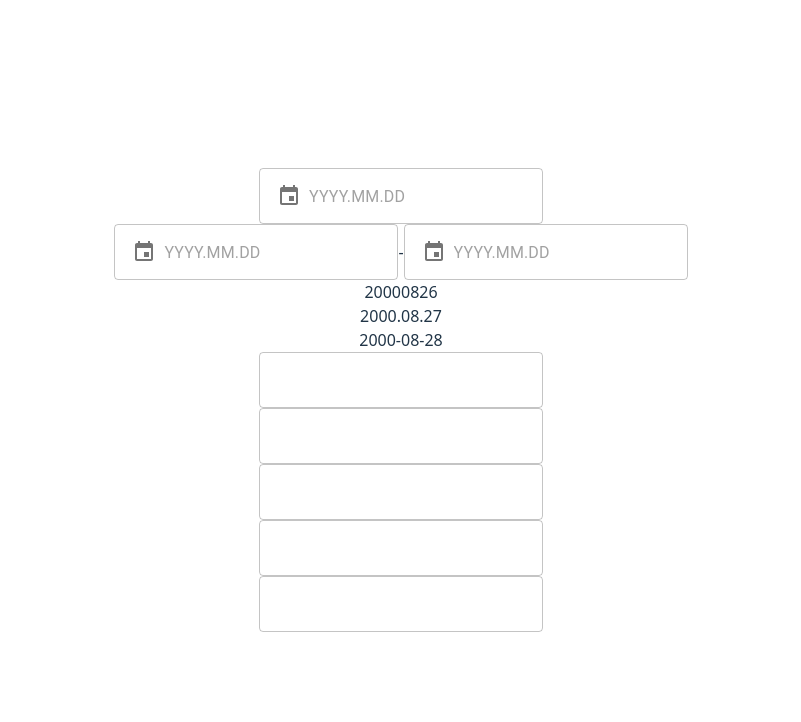
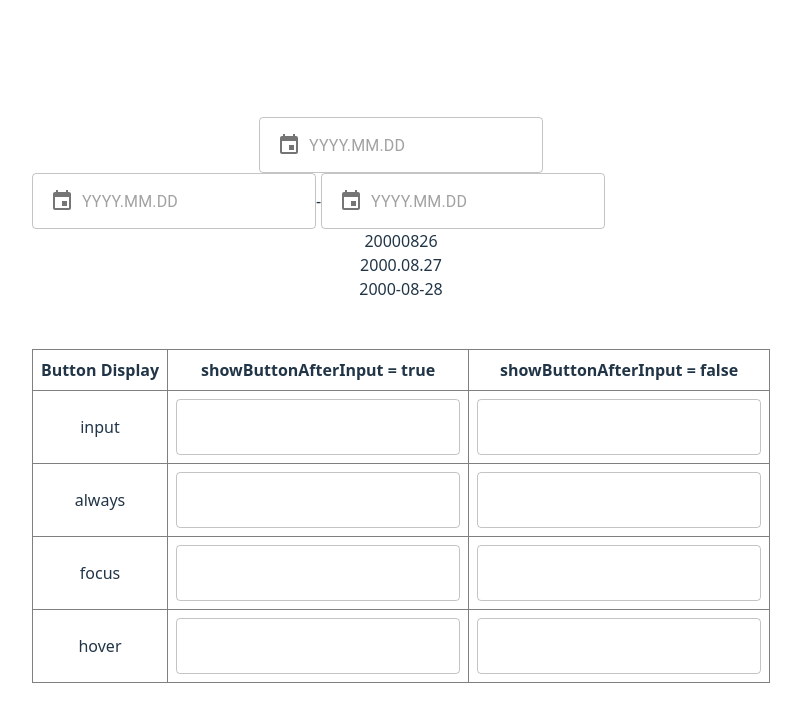
Before and after one commit to woneee46/datepicker, a React (Vite) app: page / in a window 1280 px wide. Shown: the top 722 px of the page, without its empty margins (239-1040 px from the left). Built offline with nearby package versions, Linux system fonts and the light colour scheme; some icons are missing.

Commit message:
feat: showButtonAfterInput prop 추가

```diff
--- a/src/App.tsx
+++ b/src/App.tsx
@@ -12,11 +12,40 @@ function App() {
        2000.08.27<br/>
        2000-08-28<br/>
      </div>
-      <ClearableTextField/><br/>
-      <ClearableTextField clearButtonDisplay={'always'}/><br/>
-      <ClearableTextField clearButtonDisplay={'focus'}/><br/>
-      <ClearableTextField clearButtonDisplay={'never'}/><br/>
-      <ClearableTextField clearButtonDisplay={'hover'}/>
+      <br/>
+      <br/>
+      <table border={1} cellPadding={8} style={{ borderCollapse: 'collapse', width: '100%' }}>
+        <thead>
+        <tr>
+          <th>Button Display</th>
+          <th>showButtonAfterInput = true</th>
+          <th>showButtonAfterInput = false</th>
+        </tr>
+        </thead>
+        <tbody>
+        <tr>
+          <td>input</td>
+          <td><ClearableTextField buttonDisplay="input" /></td>
+          <td><ClearableTextField buttonDisplay="input" showButtonAfterInput={false} /></td>
+        </tr>
+        <tr>
+          <td>always</td>
+          <td><ClearableTextField buttonDisplay="always" /></td>
+          <td><ClearableTextField buttonDisplay="always" showButtonAfterInput={false} /></td>
+        </tr>
+        <tr>
+          <td>focus</td>
+          <td><ClearableTextField buttonDisplay="focus" /></td>
+          <td><ClearableTextField buttonDisplay="focus" showButtonAfterInput={false} /></td>
+        </tr>
+        <tr>
+          <td>hover</td>
+          <td><ClearableTextField buttonDisplay="hover" /></td>
+          <td><ClearableTextField buttonDisplay="hover" showButtonAfterInput={false} /></td>
+        </tr>
+        </tbody>
+      </table>
+
     </>
   )
 }
--- a/src/clearable-text-field.tsx
+++ b/src/clearable-text-field.tsx
@@ -3,37 +3,38 @@ import { TextField, type TextFieldProps, InputAdornment, IconButton } from '@mui
 import ClearIcon from '@mui/icons-material/Clear';
 
 type ClearableTextFieldProps = TextFieldProps & {
-  clearButtonDisplay?: 'always' | 'hover' | 'focus' | 'input' | 'never';
+  buttonDisplay?: 'always' | 'hover' | 'focus' | 'input';
+  showButtonAfterInput?: boolean;
 }
 
-function ClearableTextField({clearButtonDisplay = 'input', ...restProps}: ClearableTextFieldProps) {
+function ClearableTextField({buttonDisplay = 'input', showButtonAfterInput = true, ...restProps}: ClearableTextFieldProps) {
   const [value, setValue] = useState('');
   const [hovered, setHovered] = useState(false);
   const [focused, setFocused] = useState(false);
 
   const shouldShowClearButton = () => {
-    if (clearButtonDisplay === 'never') return false;
-    if (clearButtonDisplay === 'always') return true;
-    if (clearButtonDisplay === 'input') return !!value;
-    if (clearButtonDisplay === 'hover') return hovered;
-    if (clearButtonDisplay === 'focus') return focused;
+    if (buttonDisplay === 'always') return true;
+    if (buttonDisplay === 'input') return !!value;
+    if (buttonDisplay === 'hover') return hovered;
+    if (buttonDisplay === 'focus') return focused;
     return false;
   };
 
   const eventHandlerProps:Partial<TextFieldProps> = {};
 
-  if (clearButtonDisplay === 'focus') {
+  if (buttonDisplay === 'focus') {
     eventHandlerProps.onFocus = () => setFocused(true);
     eventHandlerProps.onBlur = () => setFocused(false);
   }
-  if (clearButtonDisplay === 'hover') {
+  if (buttonDisplay === 'hover') {
     eventHandlerProps.onMouseEnter = () => setHovered(true);
     eventHandlerProps.onMouseLeave = () => setHovered(false);
   }
 
-  const handleClear = () => setValue('');
   const handleMouseDownClearButton: React.MouseEventHandler<HTMLButtonElement> | undefined =
-    clearButtonDisplay === 'focus' ? (e) => e.preventDefault() : undefined;
+    buttonDisplay === 'focus' ? (e) => e.preventDefault() : undefined;
+
+  const visible = showButtonAfterInput ? (value && shouldShowClearButton()) : shouldShowClearButton();
 
   return (
     <TextField
@@ -43,8 +44,8 @@ function ClearableTextField({clearButtonDisplay = 'input', ...restProps}: Cleara
       slotProps={{
         input: {
           endAdornment: (
-            <InputAdornment position="end" style={{visibility: shouldShowClearButton() ? 'visible' : 'hidden'}}>
-              <IconButton  edge="end" onClick={handleClear} onMouseDown={handleMouseDownClearButton}>
+            <InputAdornment position="end" style={{visibility: visible ? 'visible' : 'hidden'}}>
+              <IconButton  edge="end" onClick={() => setValue('')} onMouseDown={handleMouseDownClearButton}>
                 <ClearIcon />
               </IconButton>
             </InputAdornment>
```
